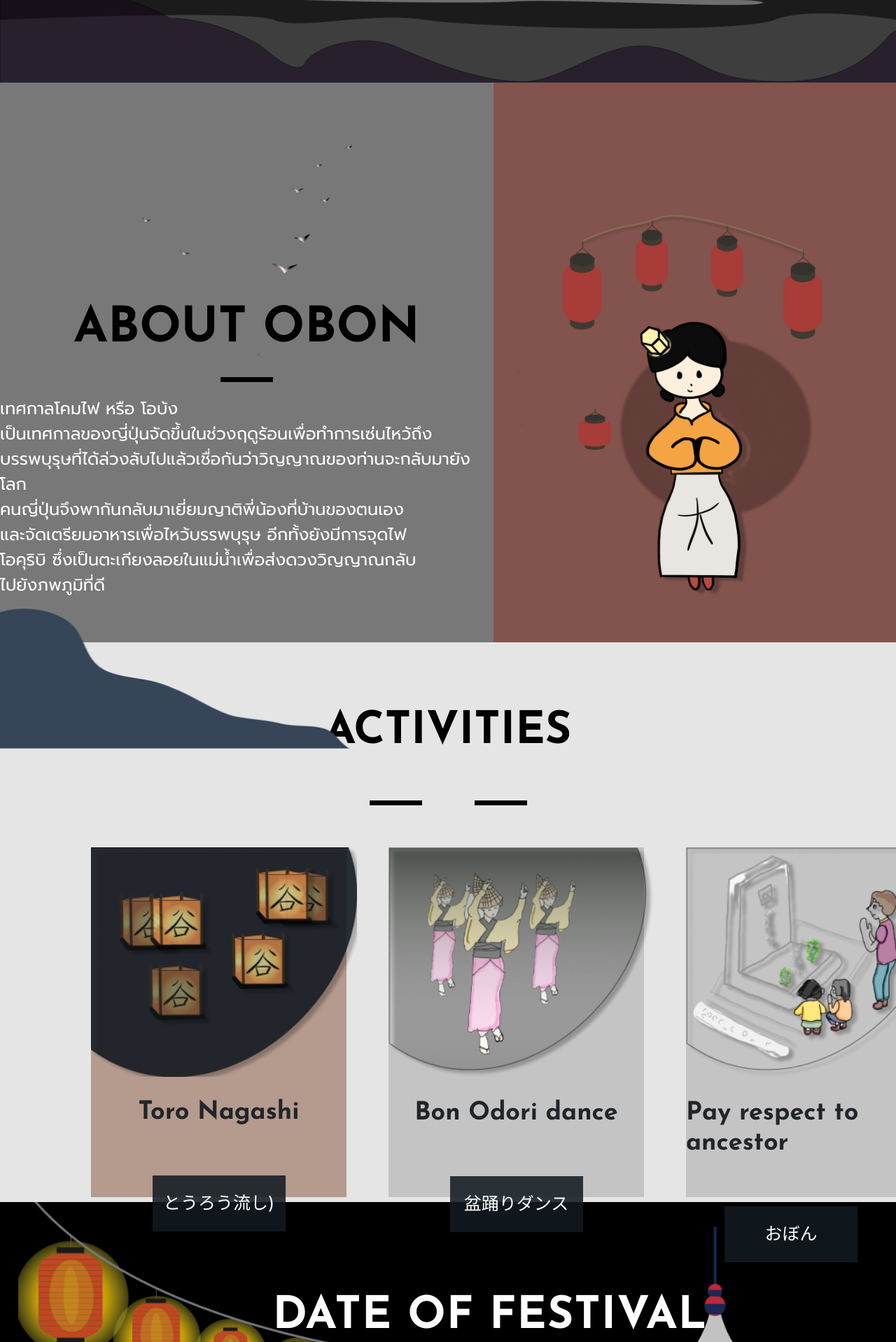
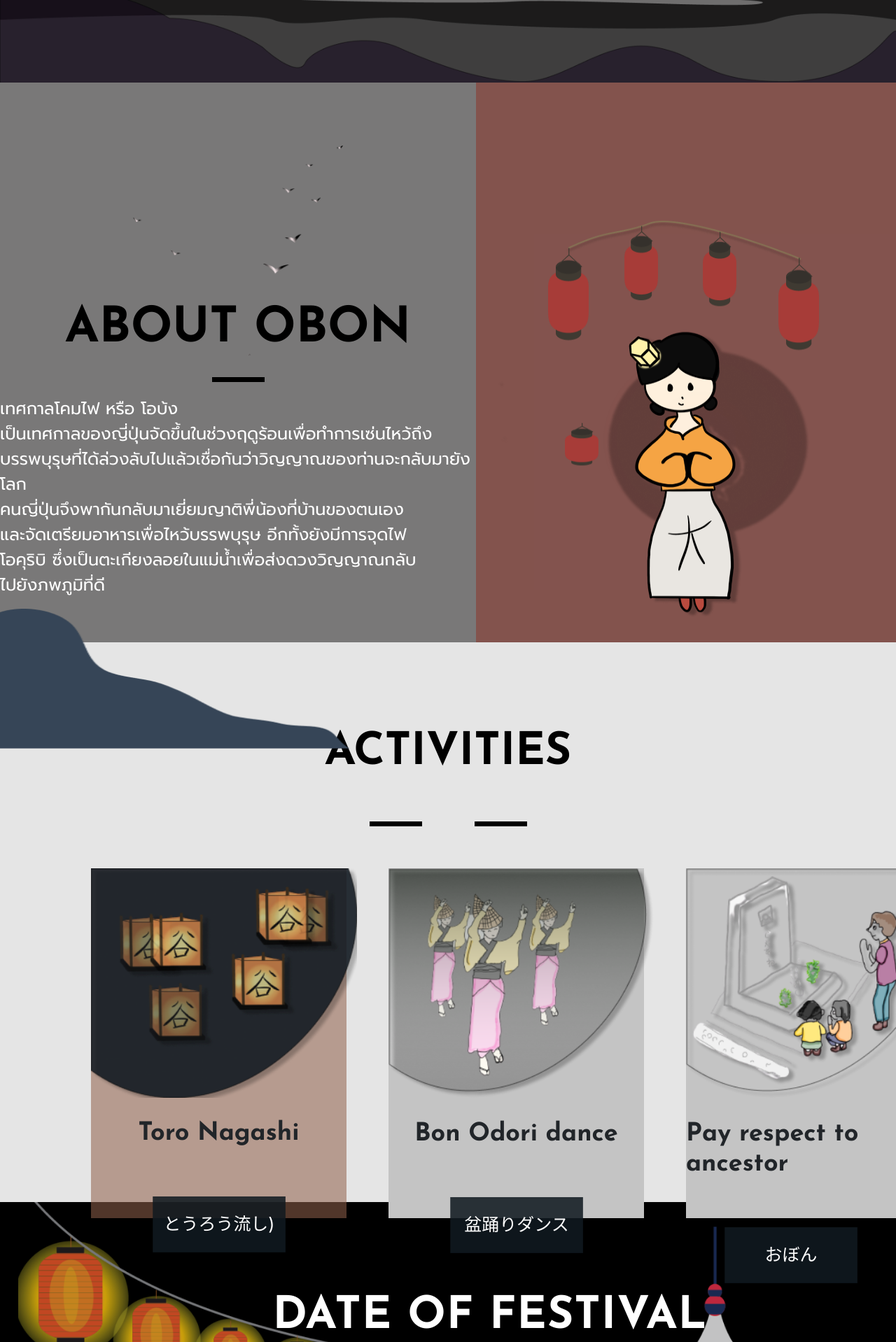
Before and after one commit to Hello-Dolphin/hellodolphin-webproject-3-ObonFestival, a React (Create React App) app: page / in a window 1280 px wide. Shown: the part 682-2600 px from the top of the page at 70% size. Built offline with nearby package versions, Linux system fonts and the light colour scheme.

Commit message:
Animation added_finished

```diff
--- a/public/index.html
+++ b/public/index.html
@@ -13,6 +13,13 @@
 	<link rel="preconnect" href="https://fonts.gstatic.com">
 	<link href="https://fonts.googleapis.com/css2?family=Prompt:ital,wght@0,400;0,600;1,300;1,600&display=swap"
 		rel="stylesheet">
+	<link rel="stylesheet" href="https://unpkg.com/aos@next/dist/aos.css" />
+	<script src="https://unpkg.com/aos@next/dist/aos.js"></script>
+	<script>
+		const init = () => {
+			AOS.init();
+		}
+	</script>
 
 	<!--
       manifest.json provides metadata used when your web app is installed on a
@@ -21,7 +28,7 @@
 	<link rel="manifest" href="%PUBLIC_URL%/manifest.json" />
 </head>
 
-<body>
+<body onload="init()">
 	<div id="root"></div>
 </body>
 
--- a/src/components/Section2.js
+++ b/src/components/Section2.js
@@ -68,38 +68,40 @@ const Corner = styled.img`
 const BoxRight = styled.div`
     flex: 4;
     background-color: rgba(132, 79, 73, 0.9);
+    display: flex;
 
+    justify-content: center;
 `;
 
 const Mascot = styled.img`
-    width: 575px;
-    height: 959px;
+    width: 600px;
+    height: 1000px;
 `;
 
 export default () => {
     return (
         <Bg id="section2">
             <BoxLeft>
-                <BoxBird>
+                <BoxBird data-aos="fade-left" data-aos-duration="1500">
                     <Bird src={bird} />
                 </BoxBird>
-                <TextHead>
+                <TextHead data-aos="fade-up" data-aos-duration="1500">
                     ABOUT OBON
                 </TextHead>
-                <Divider>&nbsp;</Divider>
-                <Text>
+                <Divider data-aos="flip-down" data-aos-duration="1500">&nbsp;</Divider>
+                <Text data-aos="fade-right" data-aos-duration="1500">
                     เทศกาลโคมไฟ หรือ โอบ้ง <br></br> เป็นเทศกาลของญี่ปุ่นจัดขึ้นในช่วงฤดูร้อนเพื่อทำการเซ่นไหว้ถึง <br></br>บรรพบุรุษที่ได้ล่วงลับไปแล้วเชื่อกันว่าวิญญาณของท่านจะกลับมายังโลก <br></br>
                 คนญี่ปุ่นจึงพากันกลับมาเยี่ยมญาติพี่น้องที่บ้านของตนเอง <br></br>
                 และจัดเตรียมอาหารเพื่อไหว้บรรพบุรุษ อีกทั้งยังมีการจุดไฟ <br></br>
                 โอคุริบิ ซึ่งเป็นตะเกียงลอยในแม่น้ำเพื่อส่งดวงวิญญาณกลับ <br></br>
                 ไปยังภพภูมิที่ดี
                 </Text>
-                <BoxCorner>
+                <BoxCorner data-aos="fade-up-right" data-aos-duration="1500">
                     <Corner src={corner} />
                 </BoxCorner>
             </BoxLeft>
             <BoxRight>
-                <Mascot src={mascotGroup} />
+                <Mascot src={mascotGroup} data-aos="zoom-out-left" data-aos-duration="1500"></Mascot>
             </BoxRight>
         </Bg>
     )
--- a/src/components/Section3.js
+++ b/src/components/Section3.js
@@ -19,7 +19,7 @@ const Text = styled.div`
     color: black;
     font-weight: bold;
     font-size: 64px;
-    margin-top: 80px;
+    margin-top: 110px;
     text-align: center;
 `;
 
@@ -113,7 +113,7 @@ const Button = styled.div`
 export default () => {
     return (
         <Bg id="section3">
-            <Text>
+            <Text data-aos="fade-down" data-aos-duration="2000">
                 Activities
             </Text>
             <Box>
@@ -122,30 +122,30 @@ export default () => {
                 <Divider></Divider>
             </Box>
             <BoxCard>
-                <Card1>
+                <Card1 data-aos="flip-left" data-aos-duration="2000">
                     <Img src={img_1} />
                     <TextCard>
                         Toro Nagashi
                     </TextCard>
-                    <Link to="/toro">
+                    <Link to="/toro" data-aos="zoom-in" data-aos-duration="3000">
                         <Button>とうろう流し)</Button>
                     </Link>
                 </Card1>
-                <Card2>
+                <Card2 data-aos="flip-left" data-aos-duration="2000">
                     <Img src={img_2} />
                     <TextCard>
                         Bon Odori dance
                     </TextCard>
-                    <Link to="/bon">
+                    <Link to="/bon" data-aos="zoom-in" data-aos-duration="3000">
                         <Button>盆踊りダンス</Button>
                     </Link>
                 </Card2>
-                <Card3>
+                <Card3 data-aos="flip-left" data-aos-duration="2000">
                     <Img src={img_3} />
                     <TextCard>
                         Pay respect to ancestor
                     </TextCard>
-                    <Link to="/respect">
+                    <Link to="/respect" data-aos="zoom-in" data-aos-duration="3000">
                         <Button>おぼん</Button>
                     </Link>
                 </Card3>
--- a/src/components/Section4.js
+++ b/src/components/Section4.js
@@ -85,13 +85,13 @@ export default () => {
     return (
         <Temple id="section4">
             <Divider></Divider>
-            <Text1>DATE OF FESTIVAL</Text1>
+            <Text1 data-aos="zoom-in-down" data-aos-duration="1500">DATE OF FESTIVAL</Text1>
             <Divider></Divider>
-            <BoxRight>
+            <BoxRight data-aos="flip-up" data-aos-duration="1500">
                 <BoxLeft>
                     <SubColumn1>
                         <SubColumn1Left>date of obon <br />festival</SubColumn1Left>
-                        <SubColumn1Right src={chromfire} />
+                        <SubColumn1Right src={chromfire} data-aos="fade-left" data-aos-duration="1500" />
                     </SubColumn1>
                     <SubColumn2>
                         August of 13th - 16th <br></br> every year.
--- a/src/components/Section5.js
+++ b/src/components/Section5.js
@@ -62,7 +62,7 @@ const Text2 = styled.p`
 export default () => {
     return (
         <Bg>
-            <Text>
+            <Text data-aos="fade-down-right" data-aos-duration="1500">
                 Obon Symbol
             </Text>
             <Divider></Divider>
@@ -70,7 +70,7 @@ export default () => {
                 <Bean className="beans" src={beans}></Bean>
             </Box>
             <Box2>
-                <Text2>
+                <Text2 data-aos="zoom-out-up" data-aos-duration="1500">
                     “โชเรียวอุมะ” เป็นชื่อของมะเขือม่วงและแตงกวา ที่ใช้ตะเกียบหรือไม้ไผ่เอามาเหลาให้เล็กแล้วนำไปเสียบให้เป็นขาสี่ขา เพื่อเปรียบเสมือนว่าเป็นยานพาหนะของวิญญาณกลับไป
                 </Text2>
             </Box2>
--- a/src/components/Section6.js
+++ b/src/components/Section6.js
@@ -78,11 +78,13 @@ const Button = styled.div`
 export default () => {
     return (
         <Group_mountain>
-            <Pic src={girl} />
+            <Pic src={girl} data-aos="fade-right" data-aos-duration="1500" />
             <BigBox>
                 <Box>
-                    <Text_1>Bon Odori Dance</Text_1>
-                    <Text_2>
+                    <Text_1 data-aos="fade-left" data-aos-duration="1500">
+                        Bon Odori Dance
+                    </Text_1>
+                    <Text_2 data-aos="fade-left" data-aos-duration="1500">
                         Bon Odori หรือ Bon dance <br /> เป็นการเต้นรำแบบหนึ่งที่แสดงในช่วงฤดูร้อนของญี่ปุ่น <br />
                         เทศกาลเต้นรำ Bon Odori ที่ยิ่งใหญ่ทั้งสามของญี่ปุ่นกลับเป็น
                         ตัวแทนของการผสมผสานท่าเต้นแบบดั้งเดิมเข้ากับความรื่นเริง
--- a/src/components/Section8.js
+++ b/src/components/Section8.js
@@ -87,10 +87,10 @@ export default () => {
     return (
         <Bg>
             <Box>
-                <Img src={respect} />
+                <Img src={respect} data-aos="zoom-in-right" data-aos-duration="1500" />
             </Box>
             <Box2>
-                <Text_box>
+                <Text_box data-aos="zoom-in-left" data-aos-duration="1500">
                     <Text>
                         ในวันที่ 13 สิงหาคมซึ่งเป็นวันเริ่มเทศกาลโอบ้ง <br /> จะมีการหักก้านกัญชากองสุมกันเรียกว่า “โองาระ” <br />
                     แล้วก็จุดไฟ ว่ากันว่าบรรพบุรุษจะขี่ควันจากดวงไฟ <br></br>
```
Also changed, not shown: src/components/Section1.js (+0 -9 lines), src/components/Section7.js (+7 -3 lines).
